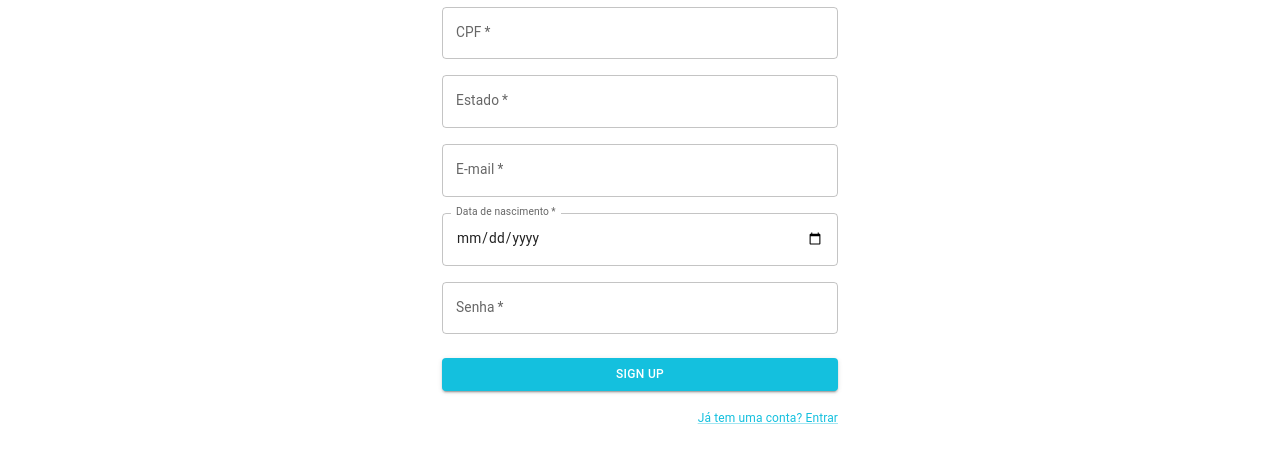
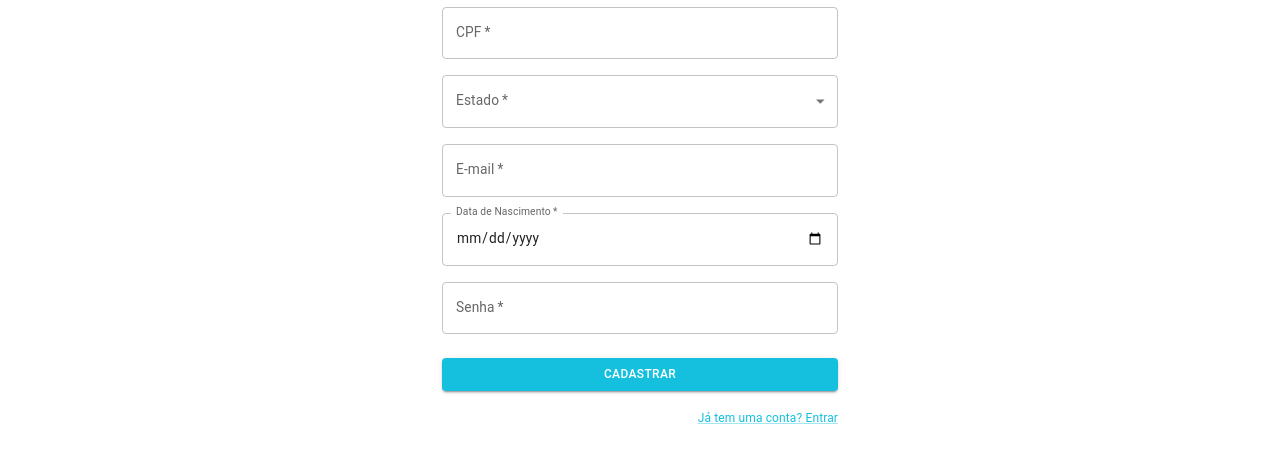
Before and after one commit to InfluenceConnect/front, a React (Vite) app: page /register in a window 1280 px wide. Shown: the part 472-940 px from the top of the page. Built offline with nearby package versions, Linux system fonts and the light colour scheme.

Commit message:
Adicionei as escolhas do estado

```diff
--- a/src/pages/Register/Register.tsx
+++ b/src/pages/Register/Register.tsx
@@ -10,8 +10,11 @@ import Grid from "@mui/material/Grid";
 import Box from "@mui/material/Box";
 import Typography from "@mui/material/Typography";
 import Container from "@mui/material/Container";
-import { createTheme, ThemeProvider } from "@mui/material/styles";
 import { useNavigate } from "react-router-dom";
+import Select from "@mui/material/Select";
+import MenuItem from "@mui/material/MenuItem";
+import FormControl from "@mui/material/FormControl";
+import InputLabel from "@mui/material/InputLabel";
 
 function Copyright(props: any) {
   return (
@@ -23,7 +26,7 @@ function Copyright(props: any) {
     >
       {"Copyright © "}
       <Link color="inherit" href="https://mui.com/">
-        Your Website
+        Seu Website
       </Link>{" "}
       {new Date().getFullYear()}
       {"."}
@@ -31,11 +34,21 @@ function Copyright(props: any) {
   );
 }
 
-export default function SignUp() {
+const states = [
+  "Acre", "Alagoas", "Amapá", "Amazonas", "Bahia", "Ceará", "Distrito Federal",
+  "Espírito Santo", "Goiás", "Maranhão", "Mato Grosso", "Mato Grosso do Sul",
+  "Minas Gerais", "Pará", "Paraíba", "Paraná", "Pernambuco", "Piauí",
+  "Rio de Janeiro", "Rio Grande do Norte", "Rio Grande do Sul", "Rondônia",
+  "Roraima", "Santa Catarina", "São Paulo", "Sergipe", "Tocantins",
+  "Fora do País"
+];
+
+const SignUp: React.FC = () => {
   const navigate = useNavigate();
   const [profilePicture, setProfilePicture] = useState<File | null>(null);
   const [preview, setPreview] = useState<string | null>(null);
-  const [changeLogin, setChangeLogin] = useState("Influencer");
+  const [accountType, setAccountType] = useState<string>("Influencer");
+  const [state, setState] = useState<string>("");
 
   const handlePictureChange = (event: React.ChangeEvent<HTMLInputElement>) => {
     const file = event.target.files?.[0] || null;
@@ -55,7 +68,7 @@ export default function SignUp() {
     event.preventDefault();
     const data = new FormData(event.currentTarget);
     data.append("profilePicture", profilePicture as Blob);
-    if (changeLogin === "Influencer") {
+    if (accountType === "Influencer") {
       console.log({
         profilePicture: data.get("profilePicture"),
         name: data.get("name"),
@@ -92,14 +105,14 @@ export default function SignUp() {
         </Typography>
         <ButtonGroup variant="contained" aria-label="Basic button group" sx={{ mb: 3, mt: 2 }}>
           <Button
-            variant={changeLogin === "Influencer" ? "contained" : "outlined"}
-            onClick={() => setChangeLogin("Influencer")}
+            variant={accountType === "Influencer" ? "contained" : "outlined"}
+            onClick={() => setAccountType("Influencer")}
           >
             Influencer
           </Button>
           <Button
-            variant={changeLogin === "Empresa" ? "contained" : "outlined"}
-            onClick={() => setChangeLogin("Empresa")}
+            variant={accountType === "Empresa" ? "contained" : "outlined"}
+            onClick={() => setAccountType("Empresa")}
           >
             Empresa
           </Button>
@@ -116,12 +129,12 @@ export default function SignUp() {
               />
               <label htmlFor="profilePicture">
                 <Avatar
-                  src={preview}
+                  src={preview || undefined}
                   sx={{ width: 100, height: 100, cursor: 'pointer' }}
                 />
               </label>
             </Grid>
-            {changeLogin === "Influencer" ? (
+            {accountType === "Influencer" ? (
               <>
                 <Grid item xs={12}>
                   <TextField
@@ -143,13 +156,23 @@ export default function SignUp() {
                   />
                 </Grid>
                 <Grid item xs={12}>
-                  <TextField
-                    required
-                    fullWidth
-                    id="state"
-                    label="Estado"
-                    name="state"
-                  />
+                  <FormControl fullWidth required>
+                    <InputLabel id="state-label">Estado</InputLabel>
+                    <Select
+                      labelId="state-label"
+                      id="state"
+                      name="state"
+                      value={state}
+                      onChange={(e) => setState(e.target.value)}
+                      label="Estado"
+                    >
+                      {states.map((state) => (
+                        <MenuItem key={state} value={state}>
+                          {state}
+                        </MenuItem>
+                      ))}
+                    </Select>
+                  </FormControl>
                 </Grid>
                 <Grid item xs={12}>
                   <TextField
@@ -166,7 +189,7 @@ export default function SignUp() {
                     required
                     fullWidth
                     id="birthdate"
-                    label="Data de nascimento"
+                    label="Data de Nascimento"
                     name="birthdate"
                     type="date"
                     InputLabelProps={{
@@ -227,7 +250,7 @@ export default function SignUp() {
             sx={{ mt: 3, mb: 2 }}
             color="primary"
           >
-            Sign Up
+            Cadastrar
           </Button>
           <Grid container justifyContent="flex-end">
             <Grid item>
@@ -241,4 +264,6 @@ export default function SignUp() {
       <Copyright sx={{ mt: 5 }} />
     </Container>
   );
-}
+};
+
+export default SignUp;
```
